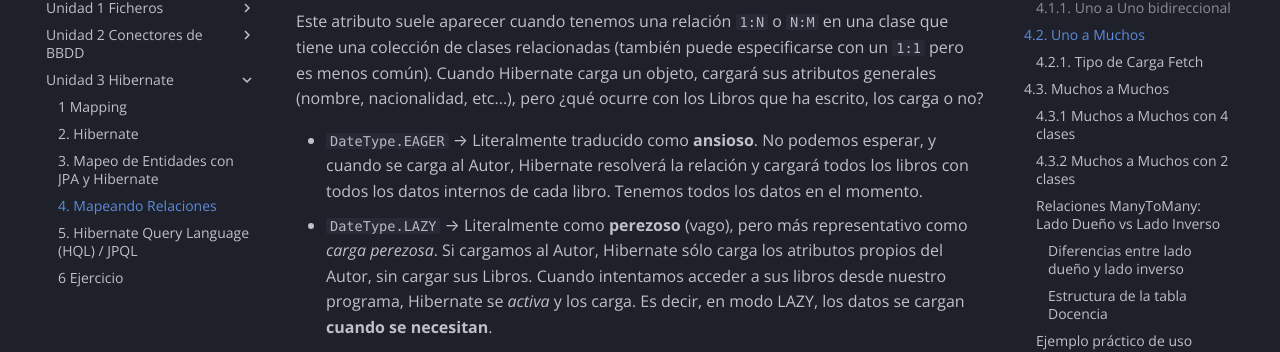
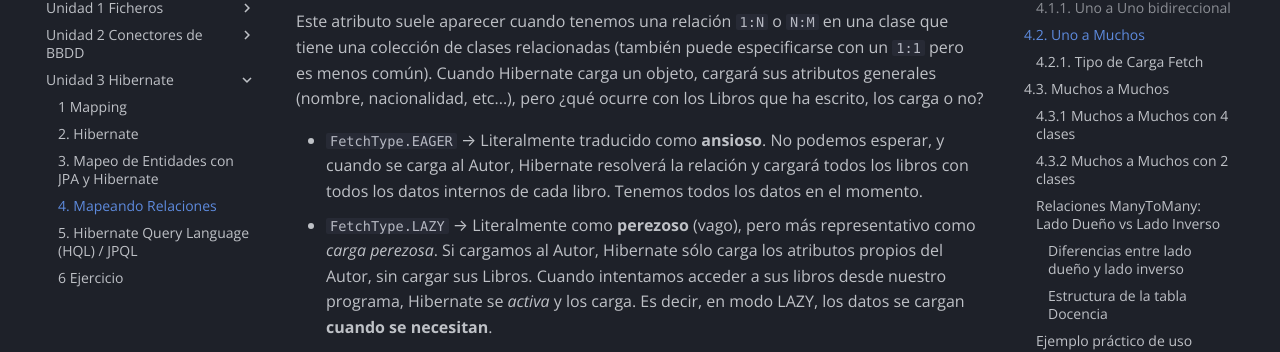
Before and after one commit to ManuEduGVA/ad, an MkDocs documentation site: the page built from docs/Unidad 3 Hibernate/4_Relationships.es.md, in a window 1280 px wide and 900 px high, scrolled down 7402 px. Shown: the part 127-479 px from the top of the window. Built offline with MkDocs 1.6.1 and Material for MkDocs 9.7.7, drawn with Linux system fonts in a browser that asks for light colours; some web fonts are replaced.

```diff
--- a/docs/Unidad 3 Hibernate/4_Relationships.es.md
+++ b/docs/Unidad 3 Hibernate/4_Relationships.es.md
@@ -239,8 +239,8 @@
 
 Este atributo suele aparecer cuando tenemos una relación `1:N` o `N:M` en una clase que tiene una colección de clases relacionadas (también puede especificarse con un `1:1` pero es menos común). Cuando Hibernate carga un objeto, cargará sus atributos generales (nombre, nacionalidad, etc...), pero ¿qué ocurre con los Libros que ha escrito, los carga o no?
 
-- `DateType.EAGER` → Literalmente traducido como **ansioso**. No podemos esperar, y cuando se carga al Autor, Hibernate resolverá la relación y cargará todos los libros con todos los datos internos de cada libro. Tenemos todos los datos en el momento.
-- `DateType.LAZY` → Literalmente como **perezoso** (vago), pero más representativo como _carga perezosa_. Si cargamos al Autor, Hibernate sólo carga los atributos propios del Autor, sin cargar sus Libros. Cuando intentamos acceder a sus libros desde nuestro programa, Hibernate se _activa_ y los carga. Es decir, en modo LAZY, los datos se cargan **cuando se necesitan**.
+- `FetchType.EAGER` → Literalmente traducido como **ansioso**. No podemos esperar, y cuando se carga al Autor, Hibernate resolverá la relación y cargará todos los libros con todos los datos internos de cada libro. Tenemos todos los datos en el momento.
+- `FetchType.LAZY` → Literalmente como **perezoso** (vago), pero más representativo como _carga perezosa_. Si cargamos al Autor, Hibernate sólo carga los atributos propios del Autor, sin cargar sus Libros. Cuando intentamos acceder a sus libros desde nuestro programa, Hibernate se _activa_ y los carga. Es decir, en modo LAZY, los datos se cargan **cuando se necesitan**.
 
 **¿Qué haremos?**
 
```
